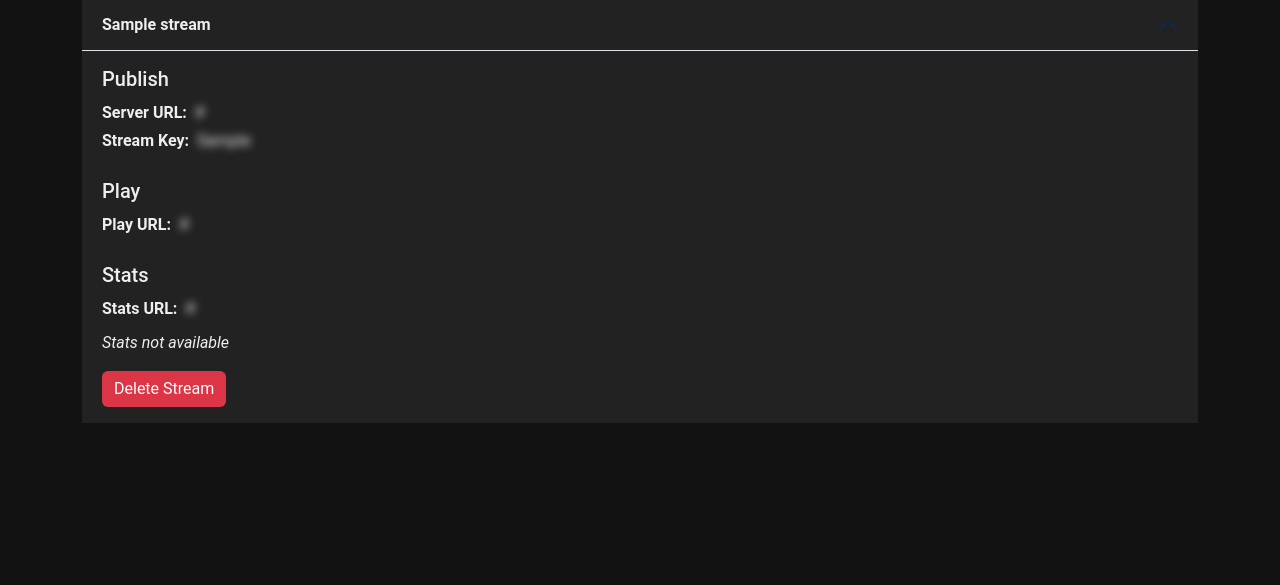
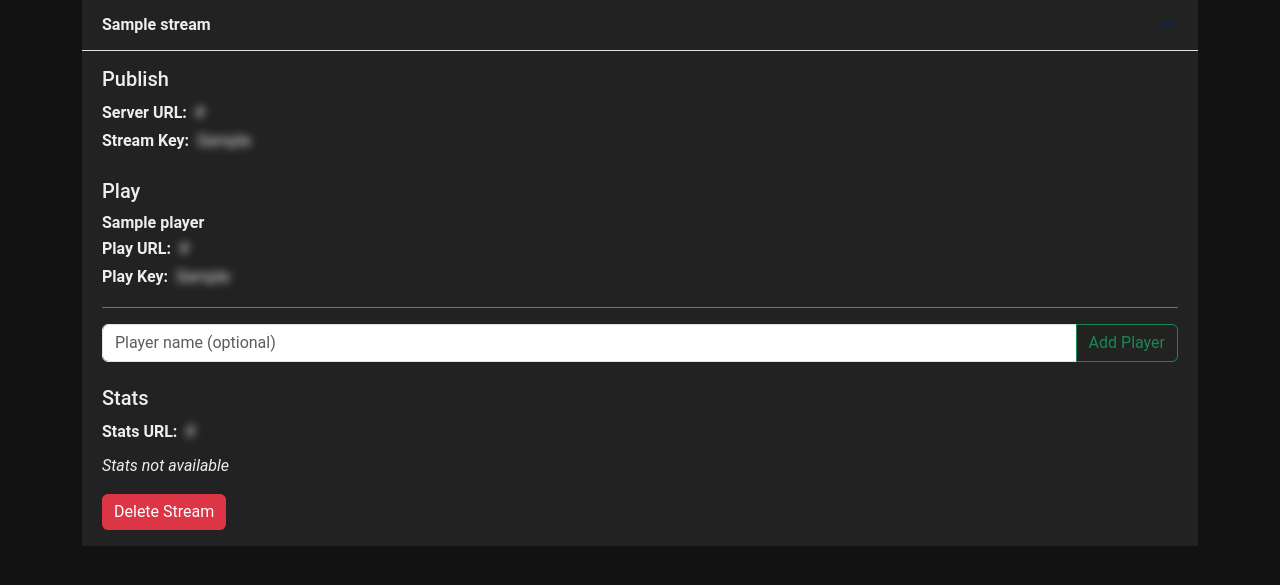
Before and after one commit to OpenRTMP/librtmp2-server-panel, a Flask app: template templates/index.html in a window 1280 px wide, after a click that opens the changed part. Shown: the part 135-720 px from the top of the page. Run offline with Flask 3, Linux system fonts and the light colour scheme; the template is opened without the code that fills it: most values are stand-ins (such as "Sample title", 1, 10 or a date in 2020); parts of the project's set-up code (start-up, migrations or seed data) failed here and were passed over; some libraries are stand-ins or nearby versions.

Commit message:
Add panel UI to manage multiple play keys per stream.
Supports creating and deleting player keys via the API, with per-player play URLs in the stream overview.

Co-authored-by: Cursor <cursoragent@cursor.com>

```diff
--- a/app.py
+++ b/app.py
@@ -58,12 +58,20 @@ def create_app():
         domain = app.config["LRTMP2_DOMAIN"]
         port = app.config["LRTMP2_RTMP_PORT"]
         app_name = stream["app"]
+        publish_url = f"rtmp://{domain}:{port}/{app_name}"
+        players = stream.get("players") or []
+        for player in players:
+            player["play_url"] = f"rtmp://{domain}:{port}/{app_name}/{player.get('play_key', '')}"
+        first_play_key = ""
+        if players:
+            first_play_key = players[0].get("play_key", "")
+        elif stream.get("play_key"):
+            first_play_key = stream["play_key"]
         return {
-            "publish_url": f"rtmp://{domain}:{port}/{app_name}",
+            "publish_url": publish_url,
             "publish_key": stream.get("publish_key", ""),
-            "play_url": (
-                f"rtmp://{domain}:{port}/{app_name}/{stream.get('play_key', '')}"
-            ),
+            "play_url": f"rtmp://{domain}:{port}/{app_name}/{first_play_key}",
+            "play_key": first_play_key,
             "stats_url": (
                 f"{app.config['LRTMP2_STATS_URL']}/stats?"
                 f"{urlencode({'key': stream.get('stats_key', '')})}"
@@ -166,6 +174,31 @@ def create_app():
         stream = dict(stream, **build_urls(stream))
         return render_template("stream_created.html", stream=stream)
 
+    @app.route("/streams/<stream_id>/players/new", methods=["POST"])
+    @login_required
+    def add_player(stream_id):
+        if not _is_valid_stream_id(stream_id):
+            session["flash_error"] = "Invalid stream ID"
+            return redirect(url_for("index"))
+        name = (request.form.get("name") or "").strip() or None
+        try:
+            client.create_player(stream_id, name=name)
+        except Lrtmp2ApiError as exc:
+            session["flash_error"] = str(exc)
+        return redirect(url_for("index"))
+
+    @app.route("/streams/<stream_id>/players/<player_id>/delete", methods=["POST"])
+    @login_required
+    def delete_player(stream_id, player_id):
+        if not _is_valid_stream_id(stream_id):
+            session["flash_error"] = "Invalid stream ID"
+            return redirect(url_for("index"))
+        try:
+            client.delete_player(stream_id, player_id)
+        except Lrtmp2ApiError as exc:
+            session["flash_error"] = str(exc)
+        return redirect(url_for("index"))
+
     @app.route("/streams/<stream_id>/delete", methods=["POST"])
     @login_required
     def delete_stream(stream_id):
--- a/templates/index.html
+++ b/templates/index.html
@@ -43,12 +43,39 @@
                 <span class="copy-feedback"></span><br><br>
 
                 <h5>Play</h5>
-                <strong>Play URL:</strong>
-                <span class="blur-text" tabindex="0" role="button" data-url="{{ stream.play_url }}"
-                      onclick="copyToClipboard(this)" onkeyup="if(event.key==='Enter') copyToClipboard(this)">
-                    {{ stream.play_url }}
-                </span>
-                <span class="copy-feedback"></span><br><br>
+                {% for player in stream.get('players', []) %}
+                <div class="mb-3 border-bottom border-secondary pb-3">
+                    <strong>{{ player.name }}</strong><br>
+                    <strong>Play URL:</strong>
+                    <span class="blur-text" tabindex="0" role="button" data-url="{{ player.play_url }}"
+                          onclick="copyToClipboard(this)" onkeyup="if(event.key==='Enter') copyToClipboard(this)">
+                        {{ player.play_url }}
+                    </span>
+                    <span class="copy-feedback"></span><br>
+                    <strong>Play Key:</strong>
+                    <span class="blur-text" tabindex="0" role="button" data-url="{{ player.play_key }}"
+                          onclick="copyToClipboard(this)" onkeyup="if(event.key==='Enter') copyToClipboard(this)">
+                        {{ player.play_key }}
+                    </span>
+                    <span class="copy-feedback"></span>
+                    {% if stream.get('players')|length > 1 %}
+                    <form method="post" action="{{ url_for('delete_player', stream_id=stream.id, player_id=player.id) }}" class="mt-2">
+                        <input type="hidden" name="csrf_token" value="{{ csrf_token() }}">
+                        <button type="submit" class="btn btn-sm btn-outline-danger">Delete Player</button>
+                    </form>
+                    {% endif %}
+                </div>
+                {% else %}
+                <p class="text-muted"><em>No play keys configured</em></p>
+                {% endfor %}
+                <form method="post" action="{{ url_for('add_player', stream_id=stream.id) }}" class="mt-2">
+                    <input type="hidden" name="csrf_token" value="{{ csrf_token() }}">
+                    <div class="input-group">
+                        <input type="text" class="form-control" name="name" placeholder="Player name (optional)">
+                        <button type="submit" class="btn btn-outline-success">Add Player</button>
+                    </div>
+                </form>
+                <br>
 
                 <h5>Stats</h5>
                 <strong>Stats URL:</strong>
```
Also changed, not shown: lrtmp2_client.py (+23 -0 lines), templates/stream_created.html (+12 -2 lines), tests/test_app.py (+14 -0 lines).
